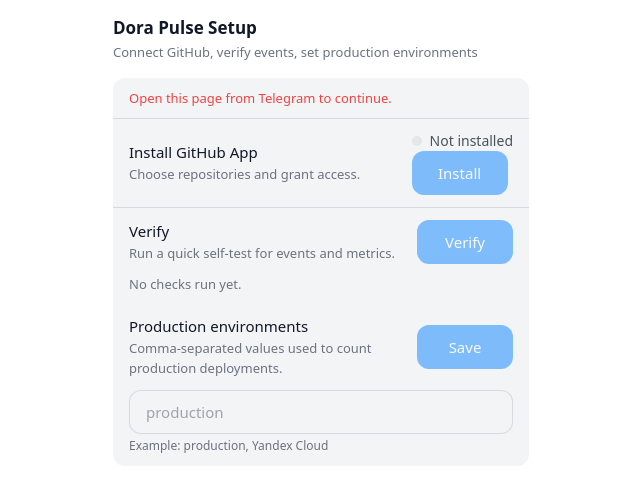
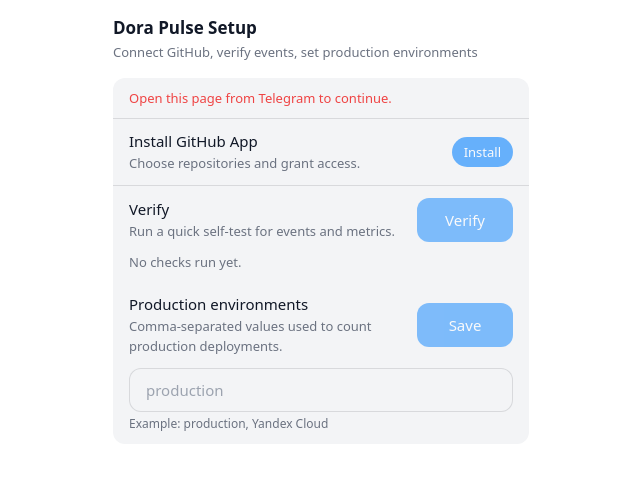
Before and after one commit to DesTincT/DoraPulse, a React (Vite) app in the folder webapp/: page / in a window 1280 px wide. Shown: the top 492 px of the page, without its empty margins (319-959 px from the left). Built offline with nearby package versions, Linux system fonts and the light colour scheme.

Commit message:
fix(webapp): simplify install row right side

```diff
--- a/webapp/src/components/InstallRow.jsx
+++ b/webapp/src/components/InstallRow.jsx
@@ -1,22 +1,15 @@
 import { ListRow } from './ListRow.jsx';
-import { StatusDot } from './StatusDot.jsx';
+import { StatusPill } from './StatusPill.jsx';
 
 export function InstallRow({ installed, url, tg, loading = false }) {
-  const statusLabel = loading ? (
-    <span className="tg-skeleton tg-skeleton-text" aria-hidden="true" />
-  ) : installed ? (
-    'Installed'
-  ) : (
-    'Not installed'
-  );
-  const status = <StatusDot ok={!!installed && !loading} label={statusLabel} />;
-  const buttonLabel = loading ? 'Loading…' : installed ? 'Installed' : 'Install';
-  const buttonDisabled = loading || installed || !url;
+  const InstallState = {
+    NOT_INSTALLED: 'NOT_INSTALLED',
+    INSTALLING: 'INSTALLING',
+    INSTALLED: 'INSTALLED',
+  };
+  const state = loading ? InstallState.INSTALLING : installed ? InstallState.INSTALLED : InstallState.NOT_INSTALLED;
 
-  const button = (
-    <button
-      className="tg-btn-primary tg-btn-fixed"
-      onClick={() => {
+  const onInstall = () => {
     if (!url || installed || loading) return;
     try {
       if (tg?.openLink) tg.openLink(url);
@@ -24,23 +17,33 @@
     } catch {
       window.open(url, '_blank');
     }
-      }}
-      disabled={buttonDisabled}
-    >
-      {buttonLabel}
+  };
+
+  // Settings row pattern: only one right-side element (action OR status).
+  let right = null;
+  switch (state) {
+    case InstallState.INSTALLING:
+      right = (
+        <button className="tg-action-btn" disabled={true}>
+          <span className="tg-spinner" aria-hidden="true" />
+          Installing…
         </button>
       );
+      break;
+    case InstallState.INSTALLED:
+      right = <StatusPill text="Installed" icon="✓" />;
+      break;
+    case InstallState.NOT_INSTALLED:
+    default:
+      right = (
+        <button className="tg-action-btn" onClick={onInstall} disabled={!url}>
+          Install
+        </button>
+      );
+      break;
+  }
 
   return (
-    <ListRow
-      title="Install GitHub App"
-      subtitle="Choose repositories and grant access."
-      right={
-        <>
-          {status}
-          {button}
-        </>
-      }
-    />
+    <ListRow title="Install GitHub App" subtitle="Choose repositories and grant access." right={right} />
   );
 }
--- /dev/null
+++ b/webapp/src/components/StatusPill.jsx
@@ -0,0 +1,8 @@
+export function StatusPill({ text, icon = null }) {
+  return (
+    <span className="tg-pill">
+      {icon ? <span className="tg-pill-icon" aria-hidden="true">{icon}</span> : null}
+      <span className="tg-pill-text">{text}</span>
+    </span>
+  );
+}
--- a/webapp/src/styles.css
+++ b/webapp/src/styles.css
@@ -132,6 +132,9 @@
 
   .tg-row-right {
     @apply shrink-0;
+    display: flex;
+    align-items: center;
+    gap: 8px;
   }
 
   .tg-row-body {
@@ -168,6 +171,62 @@
 
   .tg-btn:disabled {
     opacity: 0.5;
+  }
+
+  .tg-action-btn {
+    @apply inline-flex items-center justify-center gap-2 text-[13px] font-medium;
+    height: 30px;
+    padding: 0 12px;
+    border-radius: 999px;
+    background: var(--tg-button);
+    color: var(--tg-button-text);
+    border: none;
+    user-select: none;
+  }
+
+  .tg-action-btn:disabled {
+    opacity: 0.6;
+  }
+
+  .tg-pill {
+    @apply inline-flex items-center gap-1;
+    height: 30px;
+    padding: 0 12px;
+    border-radius: 999px;
+    background: var(--tg-secondary-bg);
+    color: var(--tg-hint);
+    font-size: 13px;
+    line-height: 30px;
+    border: 1px solid var(--tg-divider);
+  }
+
+  .tg-pill-icon {
+    font-size: 13px;
+    line-height: 1;
+    color: var(--tg-success);
+  }
+
+  .tg-pill-text {
+    line-height: 1;
+  }
+
+  .tg-spinner {
+    width: 12px;
+    height: 12px;
+    border-radius: 999px;
+    border: 2px solid var(--tg-button-text);
+    border-top-color: transparent;
+    display: inline-block;
+    animation: tg-spin 0.8s linear infinite;
+  }
+
+  @keyframes tg-spin {
+    from {
+      transform: rotate(0deg);
+    }
+    to {
+      transform: rotate(360deg);
+    }
   }
 
   .tg-input {
```
Also changed, not shown: 1 other file (tests, documents, lock files or other folders). Lines whose indentation alone changed are shown as unchanged.
